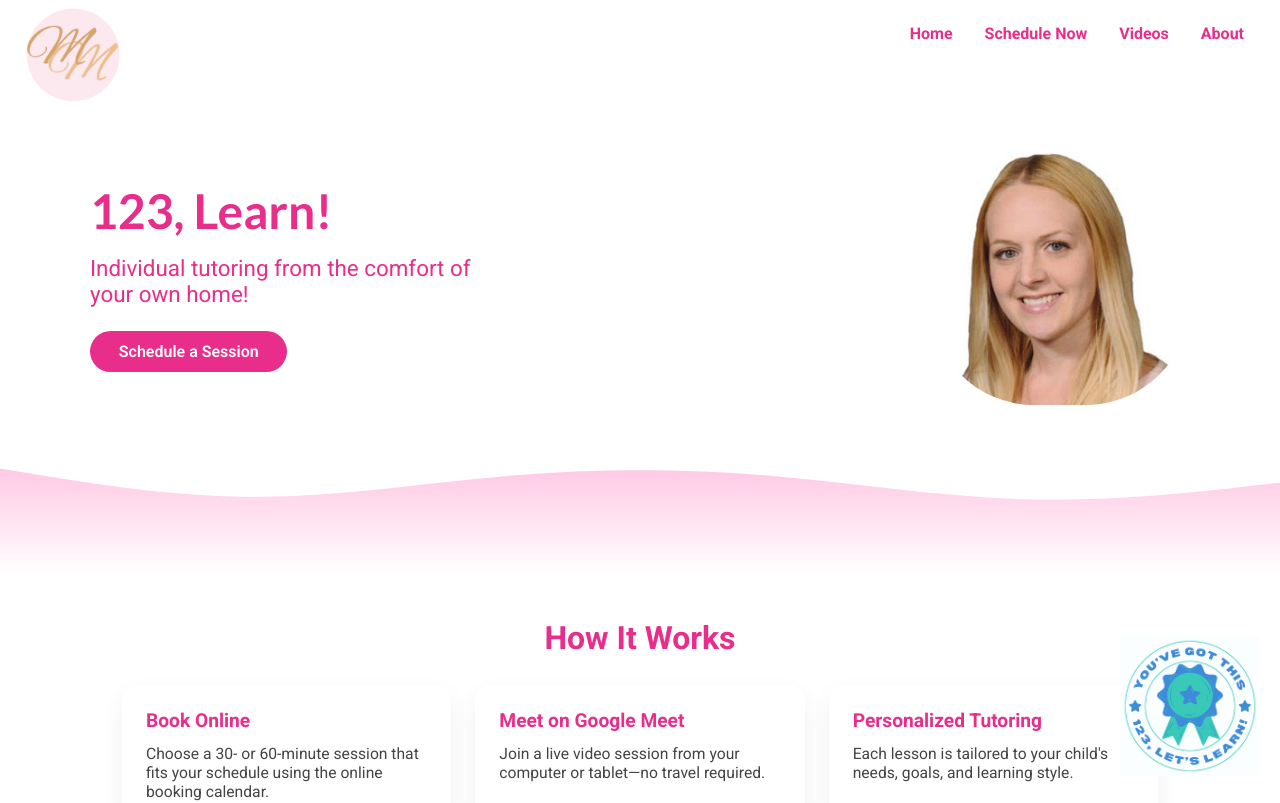
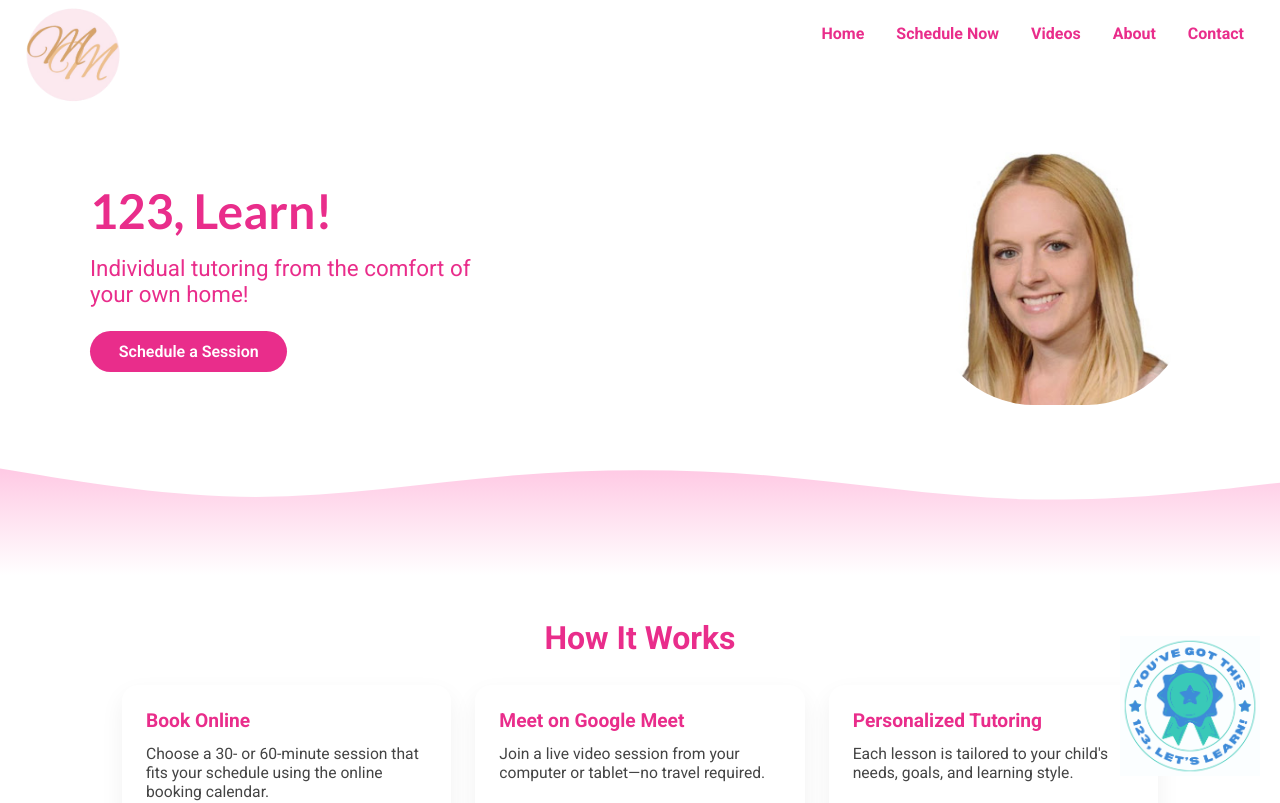
Before and after one commit to mmcmullinyohe/molly-ed-vids, a React (Vite) app: page / in a window 1280 px wide. Shown: the top 803 px of the page. Built offline with nearby package versions, Linux system fonts and the light colour scheme; a web font is replaced by a local one.

Commit message:
contact page

```diff
--- a/src/components/Nav.jsx
+++ b/src/components/Nav.jsx
@@ -11,6 +11,9 @@ function Nav() {
         <li><a href="/booking">Schedule Now</a></li>
         <li><a href="/videos">Videos</a></li>
         <li><a href="/about">About</a></li>
+                <li>
+          <a href="mailto:mmcmullinyohe@gmail.com">Contact</a>
+        </li>
       </ul>
     </nav>
   );
```
